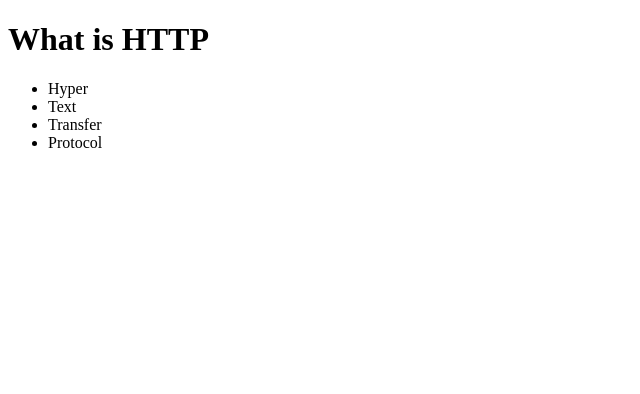
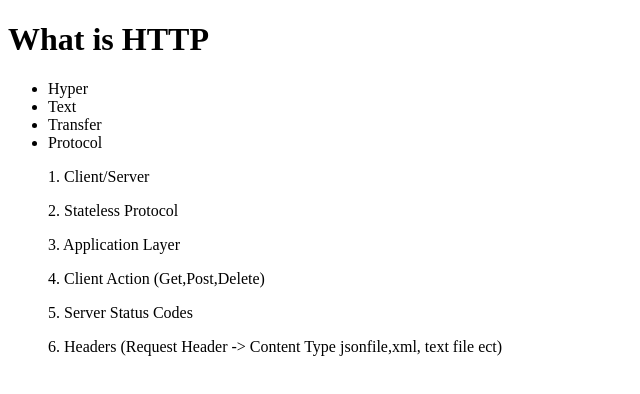
Before and after one commit to harriswill22/HTTP, a plain HTML site: page Index.html in a window 1280 px wide. Shown: the whole page, without its empty margins (0-640 px from the left). Drawn offline with Linux system fonts and the light colour scheme.

Commit message:
adds 6 main parts of HTTP

```diff
--- a/Index.html
+++ b/Index.html
@@ -13,6 +13,13 @@
        <li>Text</li>
        <li>Transfer</li>
        <li>Protocol</li>
+       <p>1. Client/Server</p>
+       <p>2. Stateless Protocol</p>
+       <p>3. Application Layer</p>
+       <p>4. Client Action (Get,Post,Delete)</p>
+       <p>5. Server Status Codes</p>
+       <p>6. Headers (Request Header -> Content Type jsonfile,xml, text file ect)</p>
+
    </ul>
 </body>
 </html>
```
